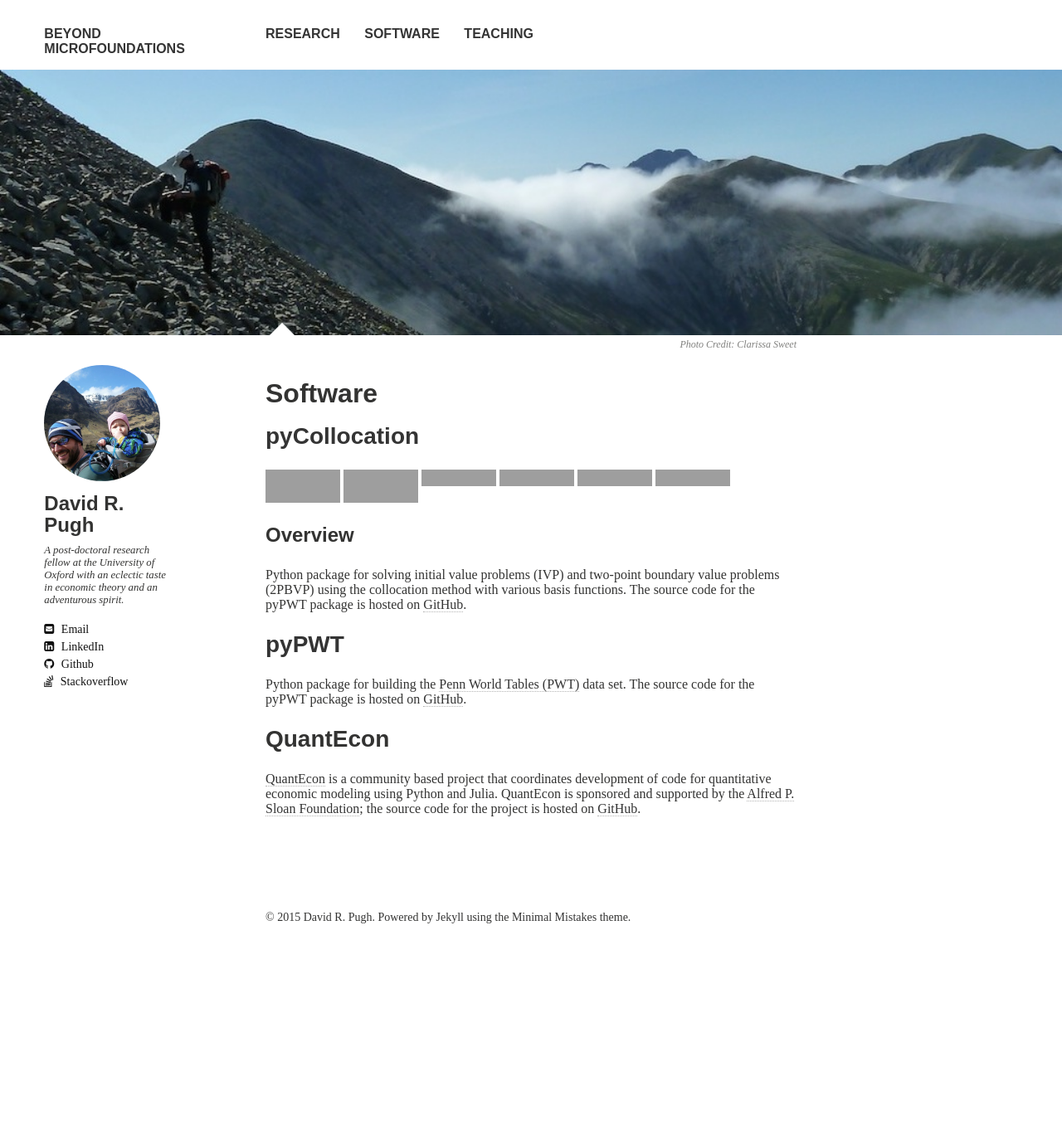
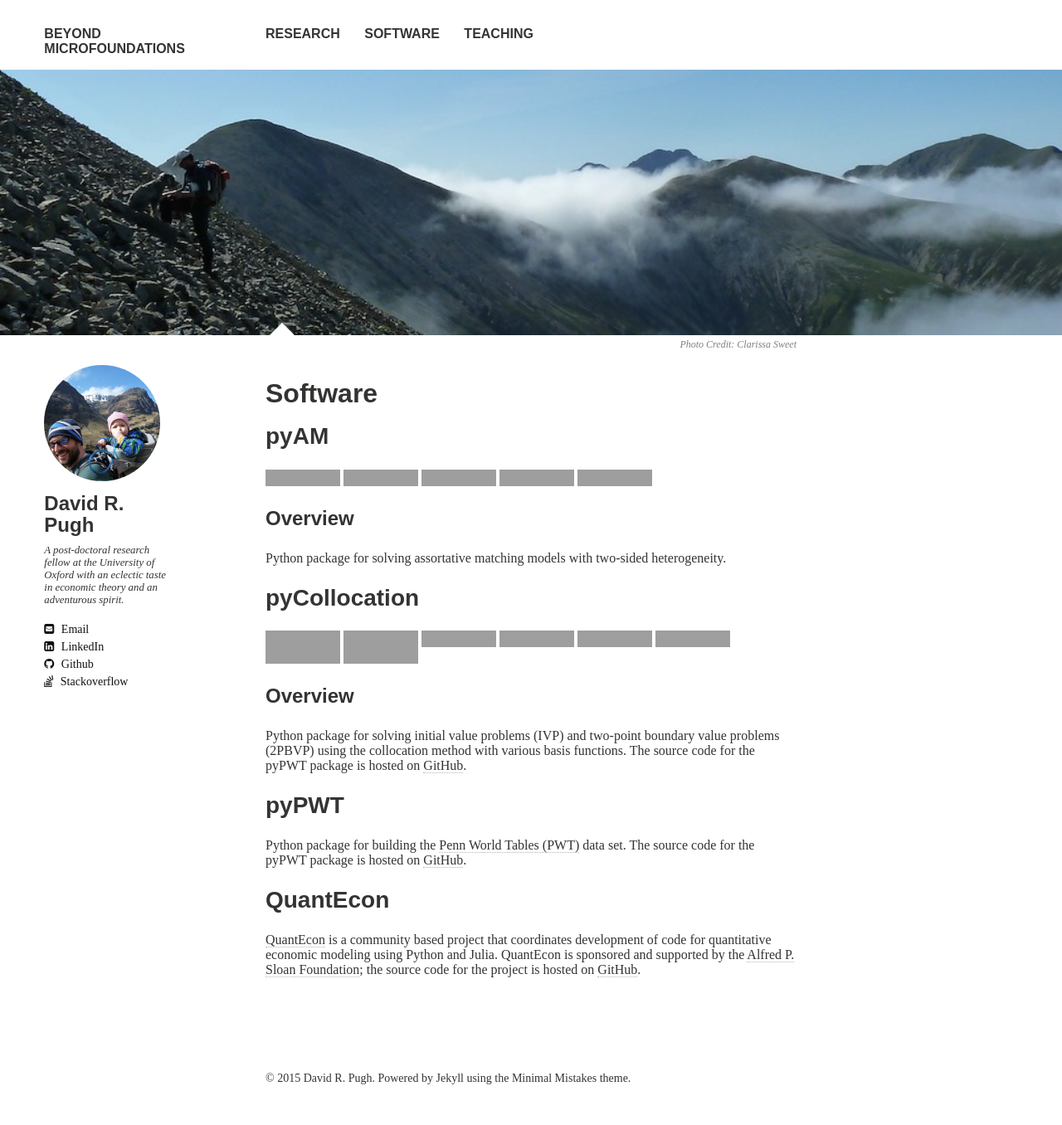
Before and after one commit to Lcpssm/davidrpugh.github.io, a Jekyll site: the page built from software/index.md, in a window 1280 px wide. Shown: the whole page at 83% size. Built offline with Jekyll 4.4.1, drawn with Linux system fonts in a browser that asks for light colours; nearby versions of some CDN libraries; some web fonts are replaced; before the commit the page ends 1162 px from its top, so only the background shows below that; grey boxes are pictures that could not be loaded.

Commit message:
Added pages for pyAM

```diff
--- a/software/index.md
+++ b/software/index.md
@@ -2,13 +2,25 @@
 layout: page
 title: Software
 date:
-modified: 2014-08-22
+modified: 2015-07-14
 excerpt:
-tags: [Python, Julia]
+tags: [Python]
 image:
   feature: climbing-glamaig.jpg
   credit: Clarissa Sweet
 ---
+
+## [pyAM](/software/pyAM)
+
+[![Build Status](https://travis-ci.org/davidrpugh/pyAM.svg?branch=master)](https://travis-ci.org/davidrpugh/pyAM)
+[![Coverage Status](https://coveralls.io/repos/davidrpugh/pyAM/badge.svg?branch=master&service=github)](https://coveralls.io/github/davidrpugh/pyAM?branch=master)
+[![Codacy Badge](https://www.codacy.com/project/badge/f051d7b5ccce47cfa3d6907c9a1bd6bf)](https://www.codacy.com/app/drobert-pugh/pyAM)
+[![Latest Version](https://img.shields.io/pypi/v/pyAM.svg)](https://pypi.python.org/pypi/pyAM/)
+[![Downloads](https://img.shields.io/pypi/dm/pyAM.svg)](https://pypi.python.org/pypi/pyAM/)
+
+### Overview
+Python package for solving assortative matching models with two-sided heterogeneity.
+
 
 ## [pyCollocation](/software/pyCollocation)
 
```
Also changed, not shown: software/pyAM/index.md (added, +16 -0 lines).
